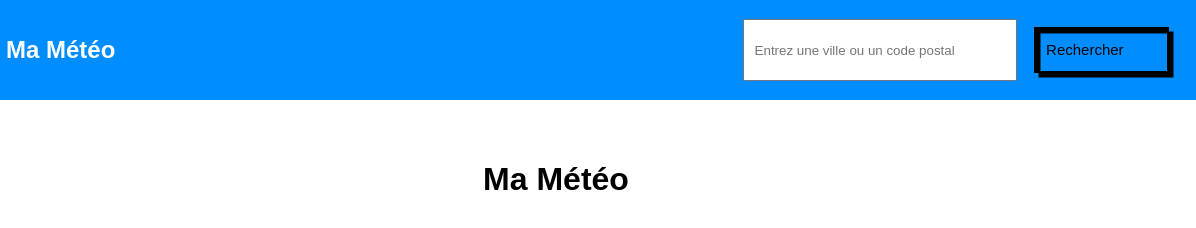
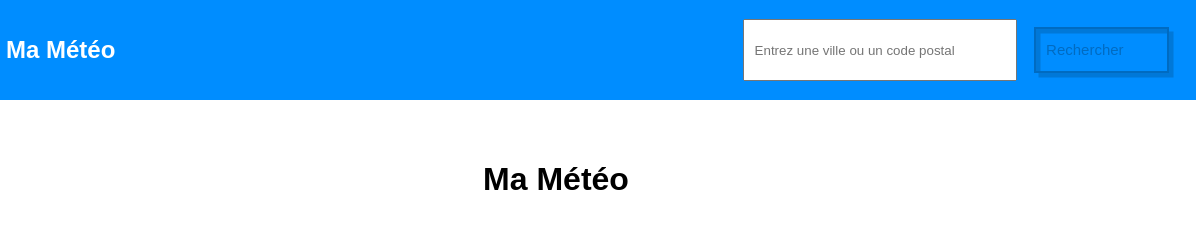
Before and after one commit to Mattys8423/TestMeteo, a plain HTML site: page index.html in a window 1280 px wide. Shown: the top 228 px of the page, 84-1280 px from the left. Drawn offline with Linux system fonts and the light colour scheme.

Commit message:
change color

```diff
--- a/style.css
+++ b/style.css
@@ -61,7 +61,7 @@ button {
 }
 
 button {
-    color: var(--color);
+    color: #006bc1;
     transition: 0.25s;
 }
 
@@ -79,7 +79,7 @@ button {
     }
 
 .offset {
-    --color: Black;
+    --color: #0078d8;
     --hover: #0078d8;
 }
 
```
